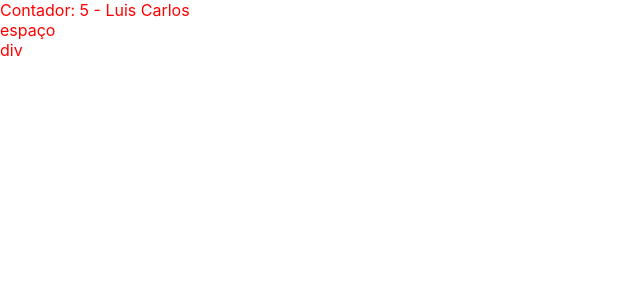
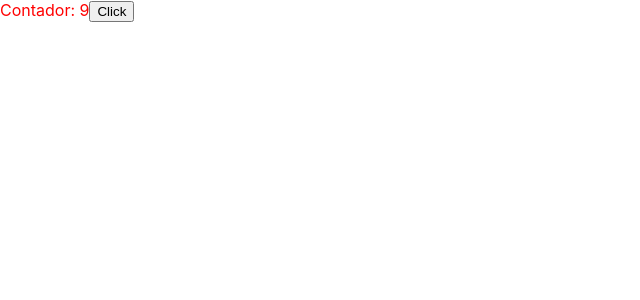
Before and after one commit to luiscns-alt/meu-app, a React (Create React App) app: page / in a window 1280 px wide. Shown: the top 300 px of the page, without its empty margins (0-640 px from the left). Built offline with nearby package versions, Linux system fonts and the light colour scheme.

Commit message:
[feature] Usando Hooks.

```diff
--- a/src/App.js
+++ b/src/App.js
@@ -5,11 +5,7 @@ function App() {
   const nome = 'Luis Carlos';
   return (
     <div>
-      <Contador a={nome}>
-        <div>
-          div
-        </div>
-      </Contador>
+      <Contador a={nome} />
     </div>
   );
 }
--- a/src/components/MeuComponente/Contador.js
+++ b/src/components/MeuComponente/Contador.js
@@ -1,14 +1,13 @@
+import { useState } from 'react';
 import myStyles from './Contador.module.css';
 
 function Contador(props) {
-    const numero = 5;
+    const [numero, setNumero] = useState(9);
+
     return (
         <div className={myStyles['meu-contador']}>
-            Contador: {numero} - {props.a}
-            <div>
-                espaço
-            </div>
-            {props.children}
+            Contador: {numero}
+            <button onClick={() => setNumero(numero + 1)}> Click</button>
         </div>
     )
 }
```
